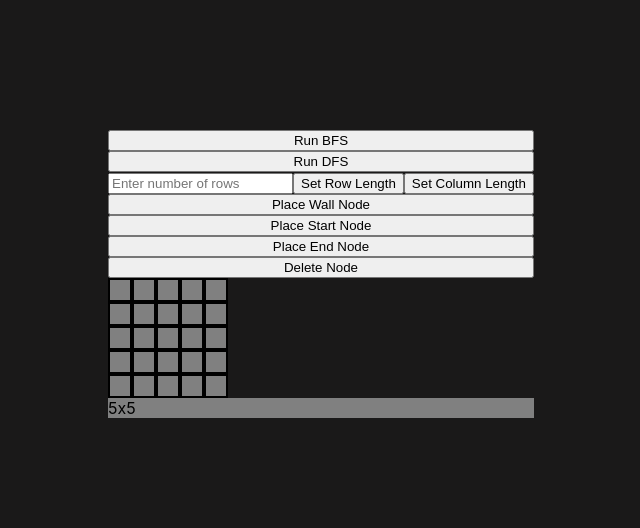
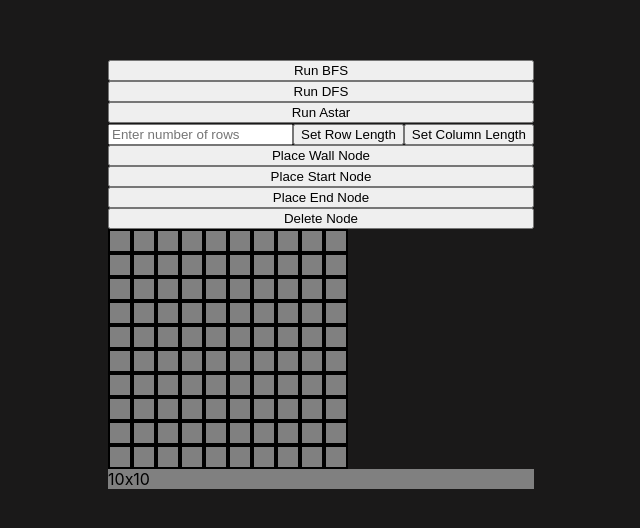
Before and after one commit to strokinmasi/algorithm_visualizer, a React (Create React App) app: page / in a window 1280 px wide. Shown: the part 126-654 px from the top of the page, without its empty margins (319-959 px from the left). Built offline with nearby package versions, Linux system fonts and the light colour scheme.

Commit message:
completed implementing Astar search
completed Astar search, definitely the fastest search algorithm right now

```diff
--- /dev/null
+++ b/src/algorithms/Astar.jsx
@@ -0,0 +1,104 @@
+import { checkEnd, delay, findNodeByCoord, findNodeByType } from '../grid/gridutils';
+
+async function Astar(grid, setGrid) {
+
+    const start = findNodeByType(grid, 'start');
+    const end = findNodeByType(grid, 'end');
+
+    if (!start || !end) {
+        return alert('Start or End node not found!');
+    }
+
+    const manhattanHeuristic = (node) => {
+        return Math.abs(node.row - end.row) + Math.abs(node.column - end.column)
+    }
+
+    const compareFscore = (node1, node2) => {
+        if (node1.distfromstart + manhattanHeuristic(node1) > node2.distfromstart + manhattanHeuristic(node2)) {
+            return true
+        }
+        return false
+    }
+
+    const searching = [start];
+    const visited = new Set();
+    const path = [];
+
+    async function Astar() {
+        while (!checkEnd(searching)) {
+            let currentNode = null
+            for (let node of searching) {
+                if (currentNode === null || compareFscore(currentNode, node)) {
+                    currentNode = node
+                }
+            }
+
+            if (currentNode !== start) {
+                visited.add(currentNode)
+            }
+            const index = searching.indexOf(currentNode)
+            searching.splice(index, 1);
+
+            const row = currentNode.row
+            const col = currentNode.column
+
+            const cardinallyAdjacentCoords = [
+                [row - 1, col],
+                [row, col + 1],
+                [row + 1, col],
+                [row, col - 1],
+            ];
+
+            for (let coords of cardinallyAdjacentCoords) {
+                const adjacentNode = findNodeByCoord(grid, coords[0], coords[1])
+                if (adjacentNode &&
+                    !visited.has(adjacentNode) &&
+                    !searching.includes(adjacentNode) &&
+                    adjacentNode.type !== 'start') {
+                    adjacentNode.prevnode = currentNode
+                    if (adjacentNode.distfromstart > currentNode.distfromstart + 1 || adjacentNode.distfromstart === 0) {
+                        adjacentNode.distfromstart = currentNode.distfromstart + 1
+                    }
+                    searching.push(adjacentNode)
+                }
+            }
+
+            const newGrid = [...grid]
+
+            for (let row of newGrid) {
+                for (let node of row) {
+                    node.type = visited.has(node) ? 'visited' : node.type
+                }
+            }
+            setGrid([...newGrid]);
+            await delay(50);
+        }
+    }
+
+    async function pathing() {
+        let currentNode = end.prevnode
+        while (currentNode !== start) {
+            path.push(currentNode)
+            currentNode = currentNode.prevnode
+            const newGrid = grid.map(row =>
+                row.map(node => ({
+                    ...node,
+                    type: path.includes(node) ? 'path' : node.type
+                }))
+            );
+            setGrid(newGrid);
+            await delay(50);
+        }
+
+    }
+
+    Astar()
+
+    await Astar();
+    if (checkEnd(searching)) {
+        await pathing();
+    }
+
+}
+
+export default Astar;
--- a/src/grid/gridbase.jsx
+++ b/src/grid/gridbase.jsx
@@ -1,4 +1,5 @@
 import React, { useEffect, useState } from 'react';
+import Astar from '../algorithms/Astar';
 import BFS from '../algorithms/BFS';
 import DFS from '../algorithms/DFS';
 import './gridbase.css';
@@ -12,8 +13,8 @@ function Gridbase() {
     const [grid, setGrid] = useState([]);
 
     // States that contain the number of columns and rows in the grid
-    const [rowLength, setRowLength] = useState(5);
-    const [colLength, setColLength] = useState(5);
+    const [rowLength, setRowLength] = useState(10);
+    const [colLength, setColLength] = useState(10);
 
     const [nodeType, setNodeType] = useState('default');
 
@@ -21,7 +22,8 @@ function Gridbase() {
         type: "default",
         prevnode: null,
         row: row,
-        column: col
+        column: col,
+        distfromstart: 0
     });
 
     // useEffect that initialises and also updates the grid everytime the dimensions change
@@ -60,10 +62,15 @@ function Gridbase() {
         DFS(grid, setGrid);
     };
 
+    const handleAstar = () => {
+        Astar(grid, setGrid);
+    };
+
     return (
         <div className="grid">
             <button onClick={handleBFS}>Run BFS</button>
             <button onClick={handleDFS}>Run DFS</button>
+            <button onClick={handleAstar}>Run Astar</button>
             <Gridsizing setRowLength={setRowLength} setColLength={setColLength} />
             <button onClick={() => setNodeType('wall')}>Place Wall Node</button>
             <button onClick={() => setNodeType('start')}>Place Start Node</button>
--- a/src/grid/node.jsx
+++ b/src/grid/node.jsx
@@ -2,7 +2,7 @@ import "./node.css";
 
 import { default as React } from 'react';
 
-function Node({ onClick, prevnode, type, row, column }) {
+function Node({ onClick, prevnode, type, row, column, distfromstart }) {
 
     return (
         <div
@@ -11,6 +11,7 @@ function Node({ onClick, prevnode, type, row, column }) {
             prevnode={prevnode}
             row={row}
             column={column}
+            distfromstart={distfromstart}
         />
     )
 }
```
Also changed, not shown: 1 other file (tests, documents, lock files or other folders).
